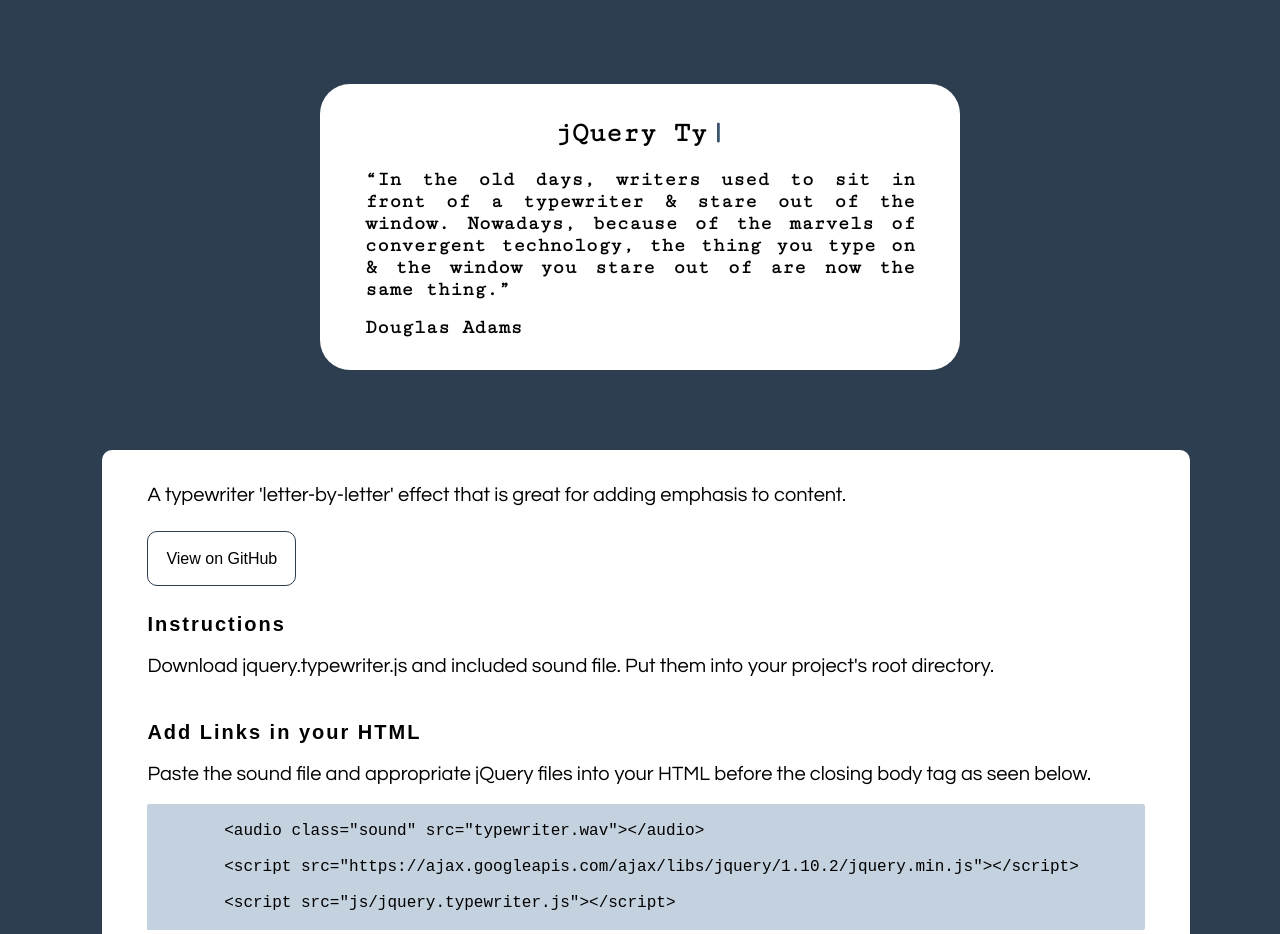
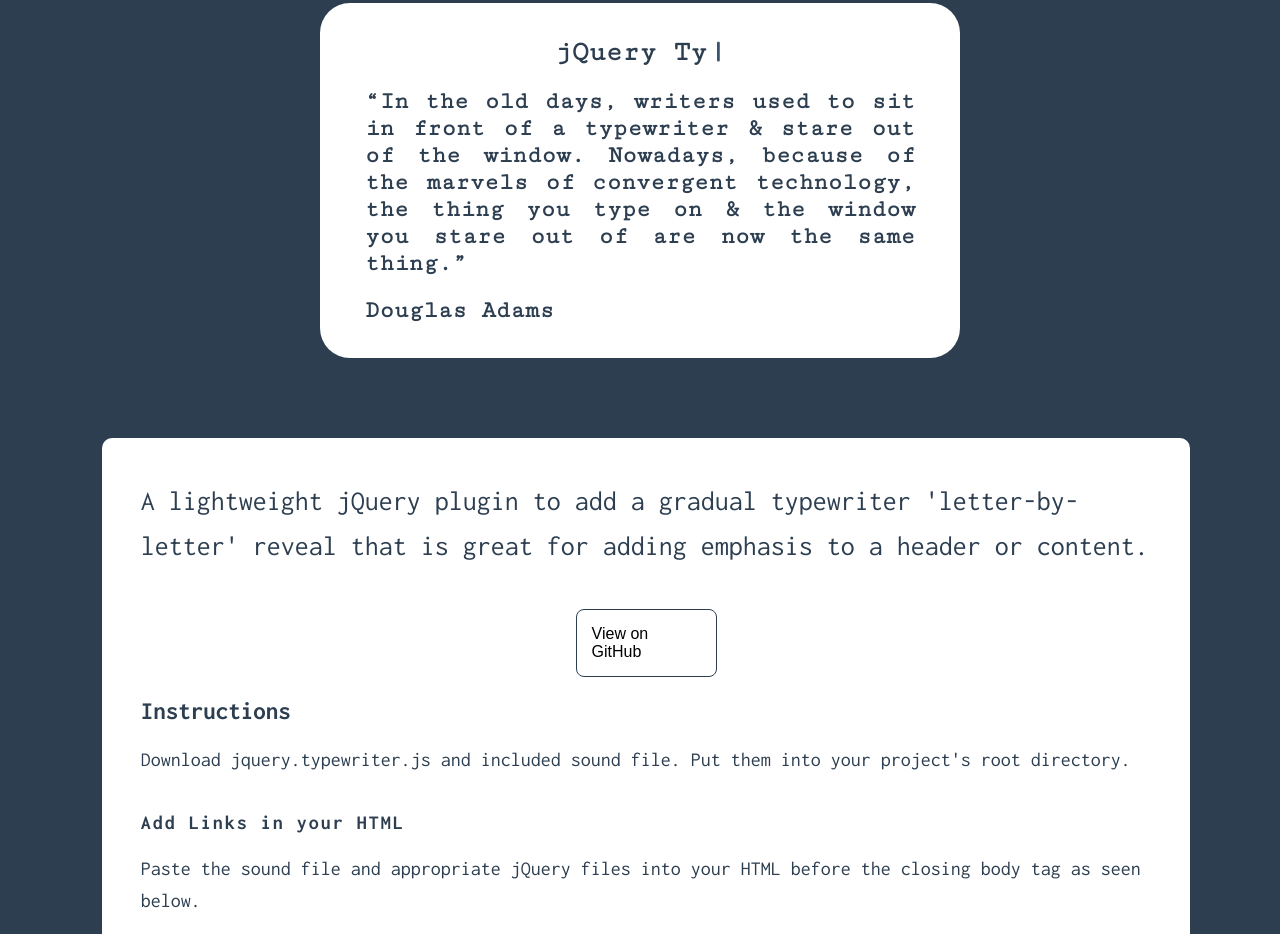
Before and after one commit to allisonplus/jquery-typewriter, a website: page index.html in a window 1280 px wide. Shown: the part 61-995 px from the top of the page. Drawn offline with nearby package versions, Linux system fonts and the light colour scheme.

Commit message:
Updated CSS and docs

```diff
--- a/index.html
+++ b/index.html
@@ -4,7 +4,8 @@
 	<meta charset="UTF-8">
 	<title>jQuery Typewriter</title>
 	<link rel="stylesheet" href="style.css">
-	<link href='http://fonts.googleapis.com/css?family=Questrial|Cutive+Mono' rel='stylesheet' type='text/css'>
+	<link href='http://fonts.googleapis.com/css?family=Cutive+Mono|Inconsolata:400,700' rel='stylesheet' type='text/css'>
+	<link rel="stylesheet" href="http://maxcdn.bootstrapcdn.com/font-awesome/4.3.0/css/font-awesome.min.css">
 </head>
 <body>
 
@@ -18,15 +19,12 @@
 
 <div class="wrapper">
 	<div class="markdown">
-		<p>A typewriter 'letter-by-letter' effect that is great for adding emphasis to content.</p>
-		<a href="https://github.com/allisonplus/jquery-typewriter">View on GitHub</a>
-
-		<h3>Instructions</h3>
-			<p>Download jquery.typewriter.js and included sound file. Put them into your project's root directory.</p>
-
+		<p>A lightweight jQuery plugin to add a gradual typewriter 'letter-by-letter' reveal that is great for adding emphasis to a header or content.</p>
+		<a class="git" href="https://github.com/allisonplus/jquery-typewriter">View on GitHub</a>
+		<h2>Instructions</h2>
+		<p>Download jquery.typewriter.js and included sound file. Put them into your project's root directory.</p>
 		<h3>Add Links in your HTML</h3>
-			<p>Paste the sound file and appropriate jQuery files into your HTML before the closing body tag as seen below.</p>
-
+		<p>Paste the sound file and appropriate jQuery files into your HTML before the closing body tag as seen below.</p>
 		<div class="code">
 	<pre><code>
 	&lt;audio class="sound" src="typewriter.wav"&gt;&lt;/audio&gt;
@@ -67,18 +65,12 @@
 	</code></pre>
 				</div> <!--/.code-->
 
-		<h3>Customization Options</h3>
-		<ul>
-			<li>Typewriter Sound Effect</li>
-			<li>Visible Cursor</li>
-			<li>Cursor Color</li>
-			<li>Random Type Speed</li>
-		</ul>
+		<h3>Check out your Customization Options!</h3>
 
-	<p>sound: Setting to true turns on the typewriter sound effect.</p>
-	<p>cursorVisible : Adjusting to false makes the blinking cursor disappear.</p>
-	<p>cursorColor : will be a shade of grey unless otherwise set.</p>
-	<p>randomTypeSpeed : setting to false will make the typing speed rhythmic.</p>
+		<p><i class="fa fa-volume-up"></i>sound: Setting to true turns on the typewriter sound effect.</p>
+		<p><i class="fa fa-eye"></i>cursorVisible : Adjusting to false makes the blinking cursor disappear.</p>
+		<p><i class="fa fa-paint-brush"></i>cursorColor : will be a shade of grey unless otherwise set.</p>
+		<p><i class="fa fa-random"></i>randomTypeSpeed : setting to false will make the typing speed rhythmic.</p>
 
 	<pre><code>
 	$(function() {
--- a/style.css
+++ b/style.css
@@ -1,16 +1,21 @@
-article,aside,details,figcaption,figure,footer,header,hgroup,nav,section,summary{display:block;}audio,canvas,video{display:inline-block;}audio:not([controls]){display:none;height:0;}[hidden]{display:none;}html{font-family:sans-serif;-webkit-text-size-adjust:100%;-ms-text-size-adjust:100%;}a:focus{outline:thin dotted;}a:active,a:hover{outline:0;}h1{font-size:2em;}abbr[title]{border-bottom:1px dotted;}b,strong{font-weight:700;}dfn{font-style:italic;}mark{background:#ff0;color:#000;}code,kbd,pre,samp{font-family:monospace, serif;font-size:1em;}pre{white-space:pre-wrap;word-wrap:break-word;}q{quotes:\201C \201D \2018 \2019;}small{font-size:80%;}sub,sup{font-size:75%;line-height:0;position:relative;vertical-align:baseline;}sup{top:-.5em;}sub{bottom:-.25em;}img{border:0;}svg:not(:root){overflow:hidden;}fieldset{border:1px solid silver;margin:0 2px;padding:.35em .625em .75em;}button,input,select,textarea{font-family:inherit;font-size:100%;margin:0;}button,input{line-height:normal;}button,html input[type=button],/* 1 */
+article,aside,details,figcaption,figure,footer,header,hgroup,nav,section,summary{display:block;}audio,canvas,video{display:inline-block;}audio:not([controls]){display:none;height:0;}[hidden]{display:none;}html{font-family:sans-serif;-webkit-text-size-adjust:100%;-ms-text-size-adjust:100%;}a:focus{outline:thin dotted;}a:active,a:hover{outline:0;}h1{font-size:2em;}abbr[title]{border-bottom:1px dotted;}b,strong{font-weight:700;}dfn{font-style:italic;}mark{background:#ff0;color:#000;}code,kbd,pre,samp{font-family:monospace, serif;font-size:1em;}pre{white-space:pre-wrap;word-wrap:break-word;}q{quotes:\201C \201D \2018 \2019;}small{font-size:80%;}sub,sup{font-size:75%;line-height:0;`sition:relative;vertical-align:baseline;}sup{top:-.5em;}sub{bottom:-.25em;}img{border:0;}svg:not(:root){overflow:hidden;}fieldset{border:1px solid silver;margin:0 2px;padding:.35em .625em .75em;}button,input,select,textarea{font-family:inherit;font-size:100%;margin:0;}button,input{line-height:normal;}button,html input[type=button],/* 1 */
 input[type=reset],input[type=submit]{-webkit-appearance:button;cursor:pointer;}button[disabled],input[disabled]{cursor:default;}input[type=checkbox],input[type=radio]{box-sizing:border-box;padding:0;}input[type=search]{-webkit-appearance:textfield;-moz-box-sizing:content-box;-webkit-box-sizing:content-box;box-sizing:content-box;}input[type=search]::-webkit-search-cancel-button,input[type=search]::-webkit-search-decoration{-webkit-appearance:none;}textarea{overflow:auto;vertical-align:top;}table{border-collapse:collapse;border-spacing:0;}body,figure{margin:0;}legend,button::-moz-focus-inner,input::-moz-focus-inner{border:0;padding:0;}
 
 .clearfix:after {visibility: hidden; display: block; font-size: 0; content: " "; clear: both; height: 0; }
 
 * { -moz-box-sizing: border-box; -webkit-box-sizing: border-box; box-sizing: border-box; }
 
-h1, h2, h3, p {
-	color:black;
+h1, h2, h3 {
+	color:#2c3e50;
 }
 
-h1, h2 {
-	font-family: 'Cutive Mono', serif;
+p {
+	color:#2c3e50;
+	line-height:1.6;
+}
+
+h1, h2, h3 {
+	font-family: 'Inconsolata', sans-serif;
 }
 
 h1 {
@@ -19,12 +24,11 @@
 }
 
 h2, h3{
-	font-size:20px;
 	text-align: justify;
 }
 
 p, ul {
-	font-family: 'Questrial', sans-serif;
+	font-family: 'Inconsolata', sans-serif;
 }
 
 p, li {
@@ -35,9 +39,21 @@
 	background:#2c3e50;
 }
 
-.example, .markdown {
+.example h1, .example h2 {
+	font-family: 'Cutive Mono', serif;
+}
+
+.example {
 	background:white;
 	padding:15px 45px;
+}
+
+.markdown {
+	background:white;
+	padding:1% 3%;
+	width:85%;
+	margin:0 8%;
+	border-radius: 10px;
 }
 
 .description {
@@ -51,42 +67,51 @@
 .example {
 	width:50%;
 	border-radius:30px;
-	margin: 145px auto 80px;
+	margin:50px auto 80px;
 }
 
-.markdown {
-	width:85%;
-	margin:0 8%;
-	border-radius: 10px;
-}
-
-.markdown a {
+a.git {
 	color:black;
 	border:1px solid #2c3e50;
 	text-decoration: none;
-	border-radius:10px;
-	padding:18px;
+	border-radius:8px;
+	padding:15px;
+	display:block;
+	margin:0 auto;
+	width:14%;
 }
 
-.markdown a:hover {
+a.git:hover {
 	background:#2c3e50;
 	color:white;
+	transition:0.4s;
 }
 
 .markdown p:first-child {
-	margin-bottom:45px;
+	margin-bottom:40px;
+	font-size:28px;
 }
 
 .markdown h3 {
-	padding-top:25px;
+	font-size: 20px;
+	padding-top:16px;
 	letter-spacing:2px;
 }
 
+.markdown h2 {
+	font-size:25px;
+}
+
 pre, code, .code {
+	width:92%;
 	background:#c4d1de;
 	color:black;
 	margin:0 auto;
 	border-radius: 3px;
+}
+
+code {
+	line-height:1.4;
 }
 
 ul {
@@ -95,9 +120,16 @@
 
 ul li {
 	display:inline;
-	padding:0 55px;
+	padding:0 40px;
 	font-size:20px;
 }
+
+.fa {
+	color:#46719C;
+	font-size:40px;
+	padding-right:10px;
+}
+
 
 /* Class that will eventually be removed to letters in the for loop*/
 .typeAction {
```
